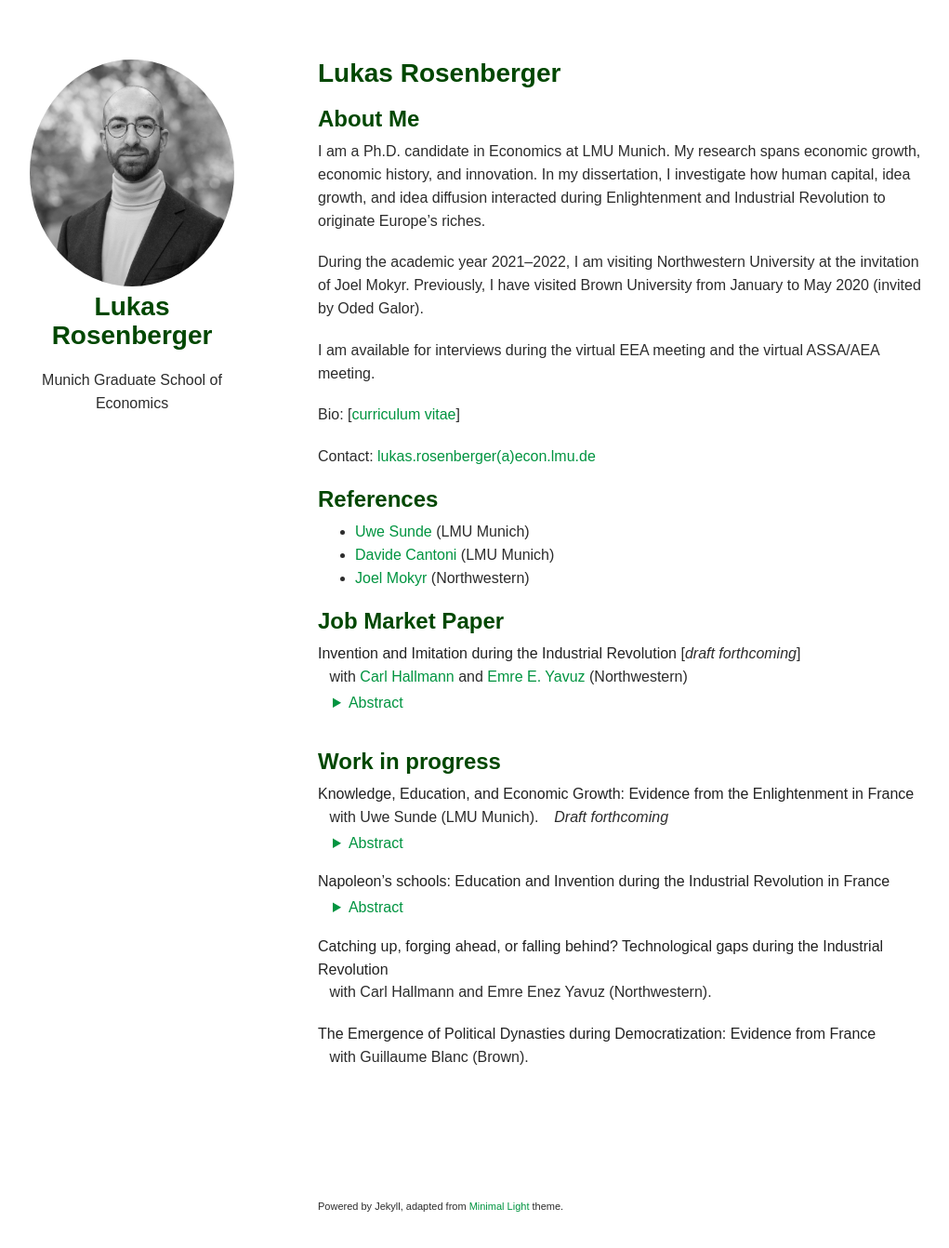
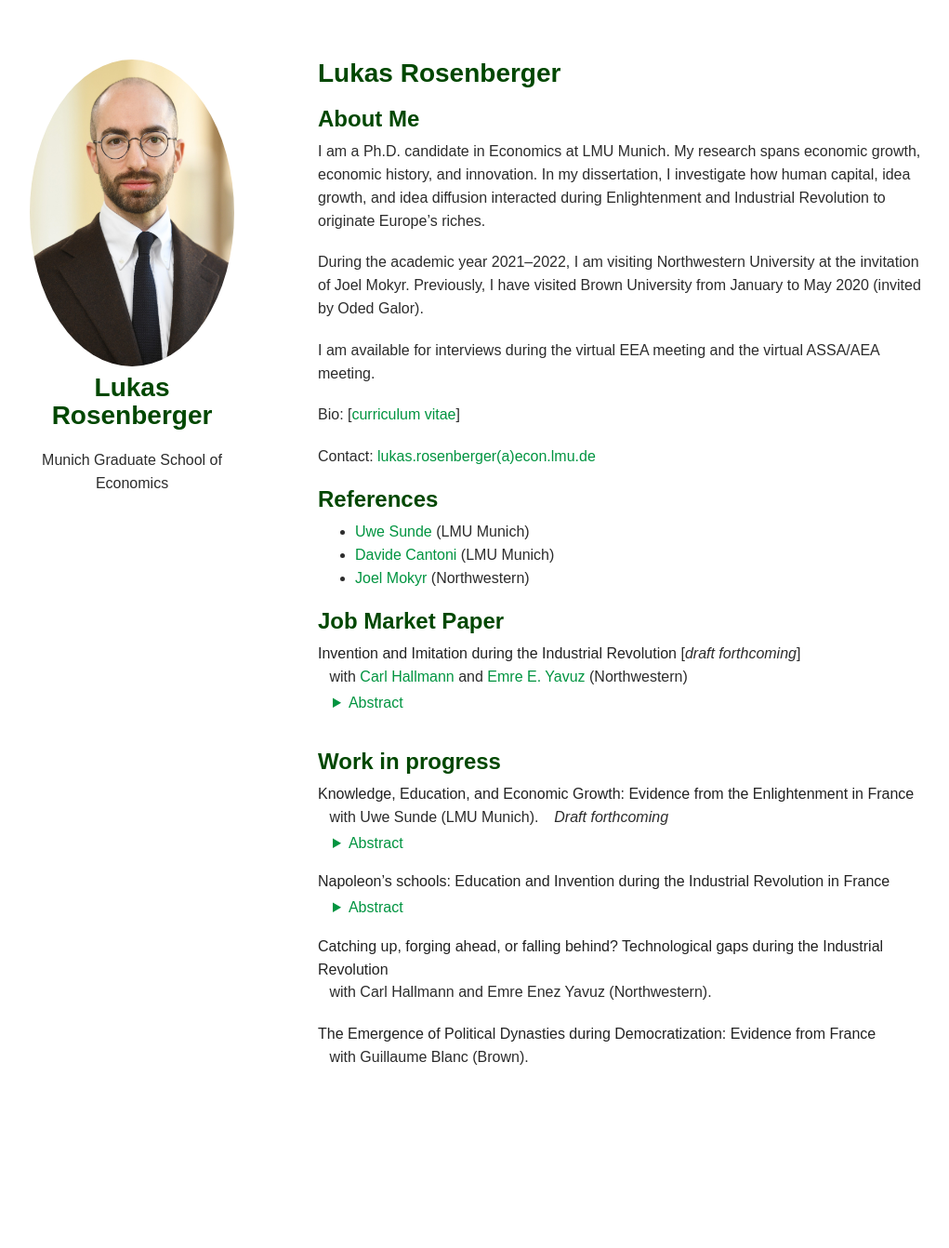
Before and after one commit to lukasrosenberger/academic, a Jekyll site: the page built from index.md, in a window 1280 px wide and 1379 px high. Shown: the top 1342 px of the window at 93% size, without its empty margins (128-1149 px from the left). Built offline with Jekyll 4.4.1, drawn with Linux system fonts in a browser that asks for light colours; nearby versions of some CDN libraries; some web fonts are replaced; a style sheet for code colours, icons or effects is not loaded.

Commit message:
homepage update 7nov after Sebastian

```diff
--- a/_config.yml
+++ b/_config.yml
@@ -2,10 +2,10 @@ title: Lukas Rosenberger
 #position: Ph.D. Candidate
 affiliation: Munich Graduate School of Economics
 #email: lukas.rosenberger@econ.lmu.de
-keywords: Lukas Rosenberger LMU Munich economics economic history job market candidate
+keywords: Lukas Rosenberger LMU Munich ludwig-maximilians-universität münchen economics history job market candidate northwestern
 #google_scholar: https://scholar.google.com/
 #github_link: https://github.com/yaoyao-liu/minimal-light
-avatar: ./assets/img/Lukas_2019_SW.png
+avatar: ./assets/img/Lukas_Rosenberger_LMU.jpg
 #google_analytics: UA-111540567-4
 #favicon: ./assets/img/favicon.png
 #favicon_dark: ./assets/img/favicon-dark.png
--- a/_layouts/homepage.html
+++ b/_layouts/homepage.html
@@ -52,8 +52,6 @@
 
       <br>
 
-      <p><small>Powered by Jekyll, adapted from <a href="https://github.com/yaoyao-liu/minimal-light" target="_blank" rel="noopener">Minimal Light</a> theme.</small></p>
-
       </section>
       <footer>
         <div class="social-icons">
```
Also changed, not shown: assets/img/Lukas_Rosenberger_LMU.jpg (added), 1 other file.
